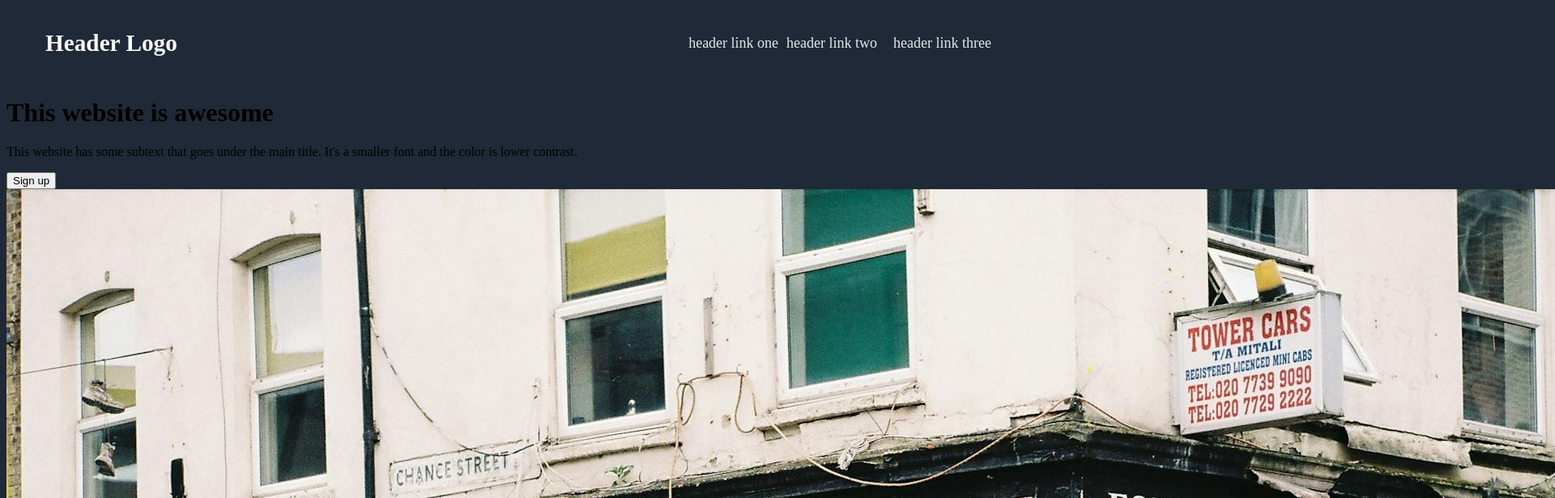
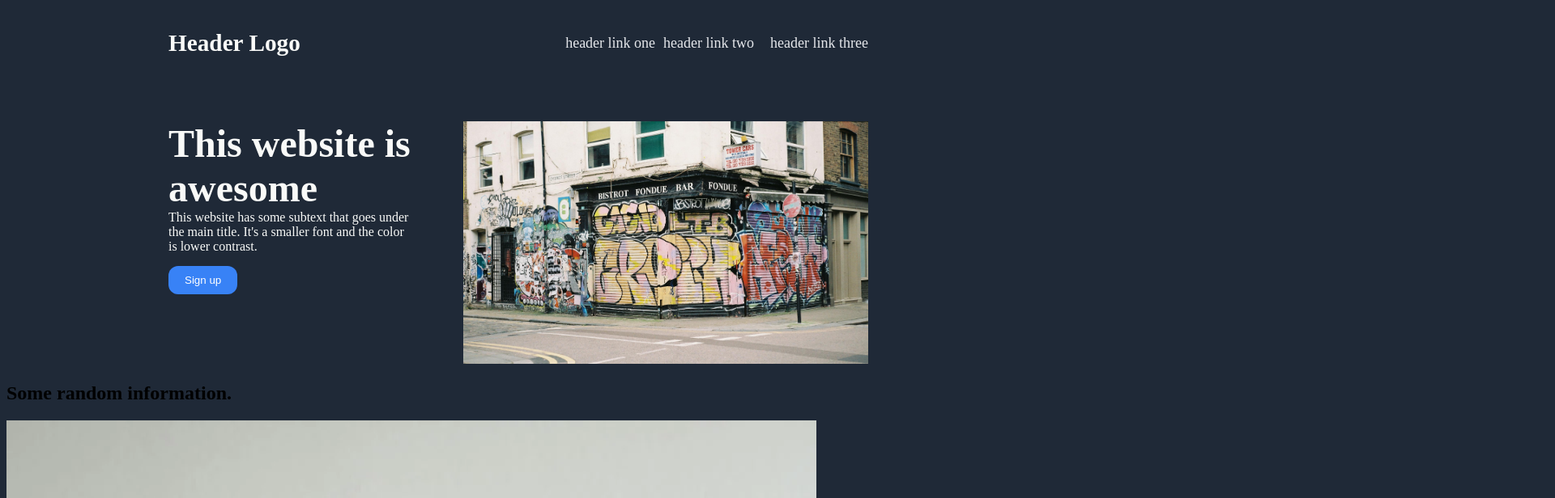
Before and after one commit to tmixon91/landing-page, a plain HTML site: page index.html in a window 1280 px wide. Shown: the top 616 px of the page at 81% size, 1920 px wide, since content can reach past the window. Drawn offline with Linux system fonts and the light colour scheme.

Commit message:
applied the styling to content-one and add a class for the button

```diff
--- a/index.html
+++ b/index.html
@@ -22,14 +22,16 @@
 
 <div class="content-one">
     <div class="left-content">
-        <h1>This website is awesome</h1>
-        <p>This website has some subtext that goes under the main title. It's a smaller font and the color is lower contrast.</p>
-        <button>Sign up</button>
+        <p class="hero-main-text">This website is awesome</p>
+        <p class="content-one-text">This website has some subtext that goes under the main title. It's a smaller font and the color is lower contrast.</p>
+        <button class="hero-button">Sign up</button>
+    </div>
+
+
+    <div class="left-content-picture">
+        <img src="images/free-photo-of-a-building-with-graffiti-on-it-and-a-street.jpeg" alt="random picture">
     </div>
 </div>
-    <div class="left-content picture">
-        <img src="images/free-photo-of-a-building-with-graffiti-on-it-and-a-street.jpeg" alt="random picture">
-    </div>
 
 
 <div class="content-two"></div>
--- a/style.css
+++ b/style.css
@@ -20,7 +20,8 @@ body {
     display: flex;
     justify-content: space-between;
     align-items: center;
-    padding: 0 48px;
+    padding: 0 200px;
+    margin-bottom: 50px;
     color: #f9faf8;
     font-size: 25px;
 }
@@ -31,3 +32,43 @@ a {
     font-size: 18px;
 
 }
+
+/*  content one below */
+
+.content-one {
+    display: flex;
+    justify-content: space-between;
+    color: #f9faf8;
+    padding: 0 200px;
+}
+
+.left-content {
+    max-width: 300px;
+}
+.hero-main-text {
+    font-size: 48px;
+    font-weight: bolder;
+    color: #f9faf8;
+}
+
+.content-one img {
+    width: 500px;
+    height: 300px;
+}
+
+.content-one p {
+    margin: 0px;
+}
+
+.hero-button {
+    margin-top: 15px;
+    background-color: #3882f6;
+    border-color: #1f2937;
+    border: none;
+    color: white;
+    border-radius: 12px;
+    padding: 10px 20px;
+    text-align: center;
+}
+
+/* content two below */
```
